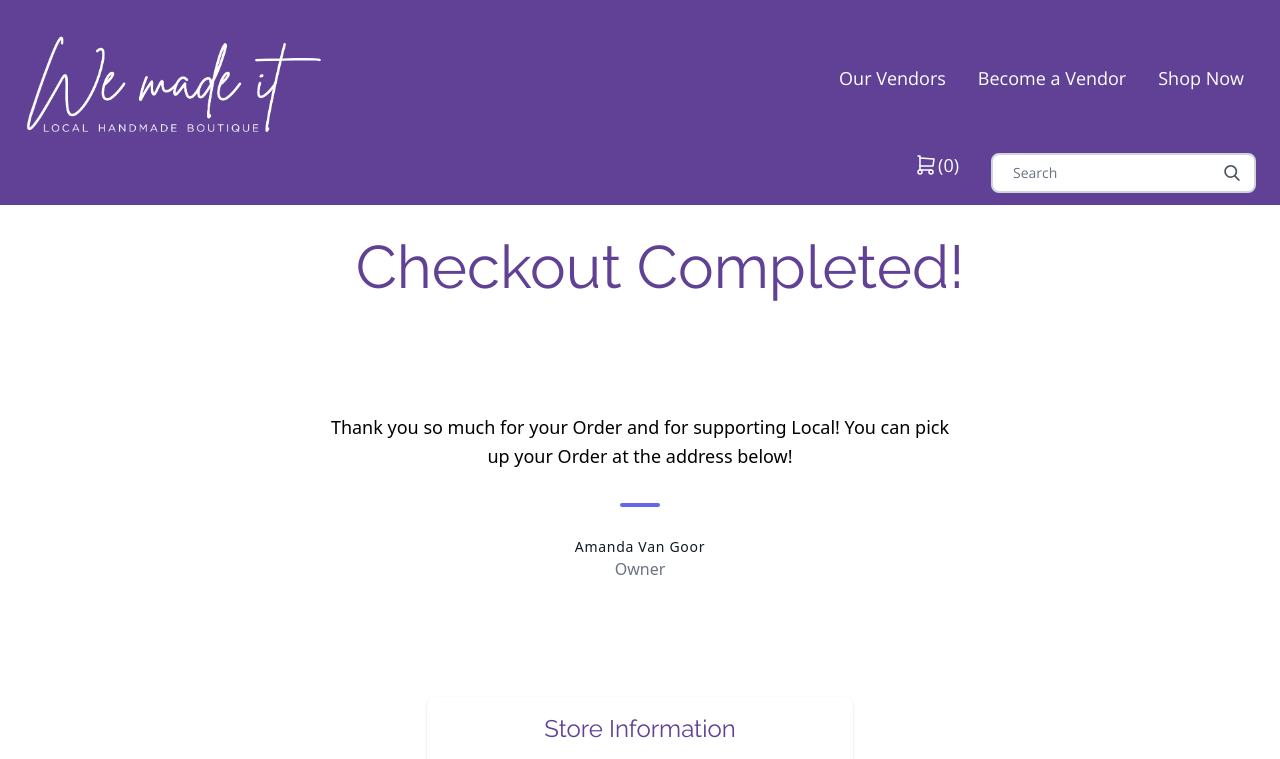
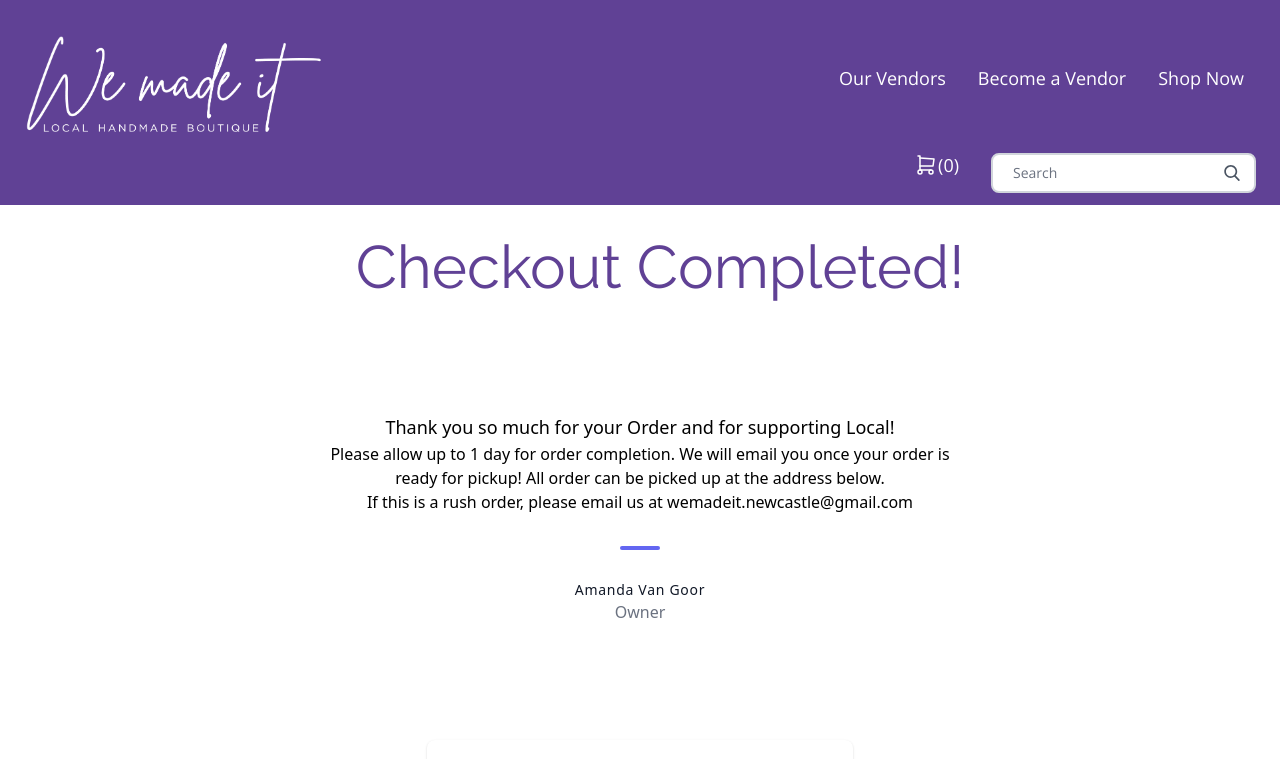
Before and after one commit to kellenwiltshire/we-made-it, a Next.js app: page /checkout/checkoutCompleted in a window 1280 px wide. Shown: the top 759 px of the page. Built offline with nearby package versions, Linux system fonts and the light colour scheme.

Commit message:
Adding New Vendor

```diff
--- a/VendorList/VendorList.js
+++ b/VendorList/VendorList.js
@@ -262,6 +262,12 @@ export const vendors = [
 		image: '',
 	},
 	{
+		vendor: 'Pop Culture Candles',
+		owner: '',
+		image:
+			'https://we-made-it.s3.us-east-2.amazonaws.com/Vendor+Photos/popculturecandles.jpg',
+	},
+	{
 		vendor: 'Press & Thread Design',
 		owner: '',
 		image:
--- a/pages/checkout/checkoutCompleted.js
+++ b/pages/checkout/checkoutCompleted.js
@@ -20,8 +20,16 @@ export default function ShopCategories({ cart, setCart }) {
 					<div className='container px-5 py-24 mx-auto'>
 						<div className='xl:w-1/2 lg:w-3/4 w-full mx-auto text-center'>
 							<p className='leading-relaxed text-lg'>
-								Thank you so much for your Order and for supporting Local! You
-								can pick up your Order at the address below!
+								Thank you so much for your Order and for supporting Local!
+							</p>
+							<p>
+								Please allow up to 1 day for order completion. We will email you
+								once your order is ready for pickup! All order can be picked up
+								at the address below.
+							</p>
+							<p>
+								If this is a rush order, please email us at
+								wemadeit.newcastle@gmail.com
 							</p>
 
 							<span className='inline-block h-1 w-10 rounded bg-indigo-500 mt-8 mb-6'></span>
```
